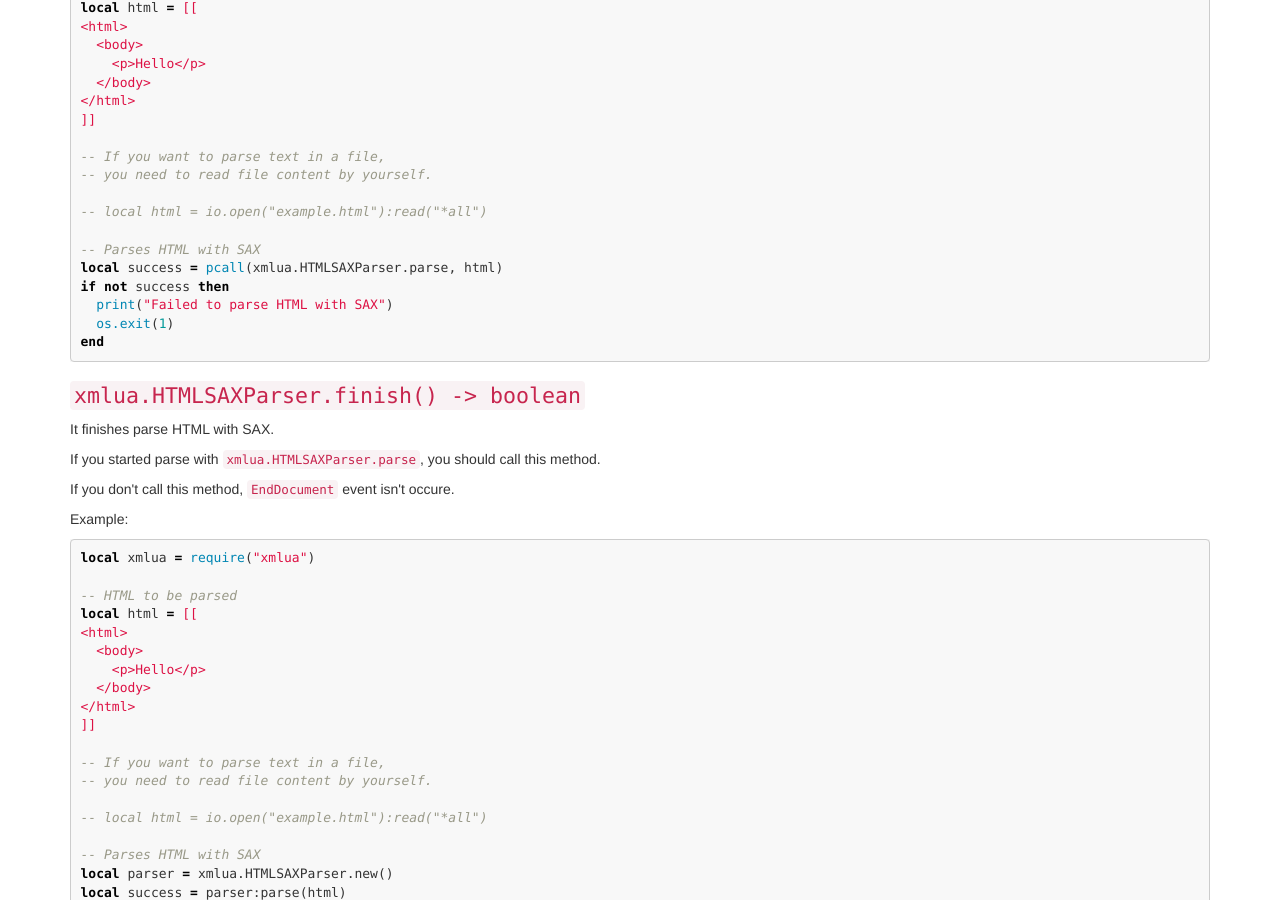
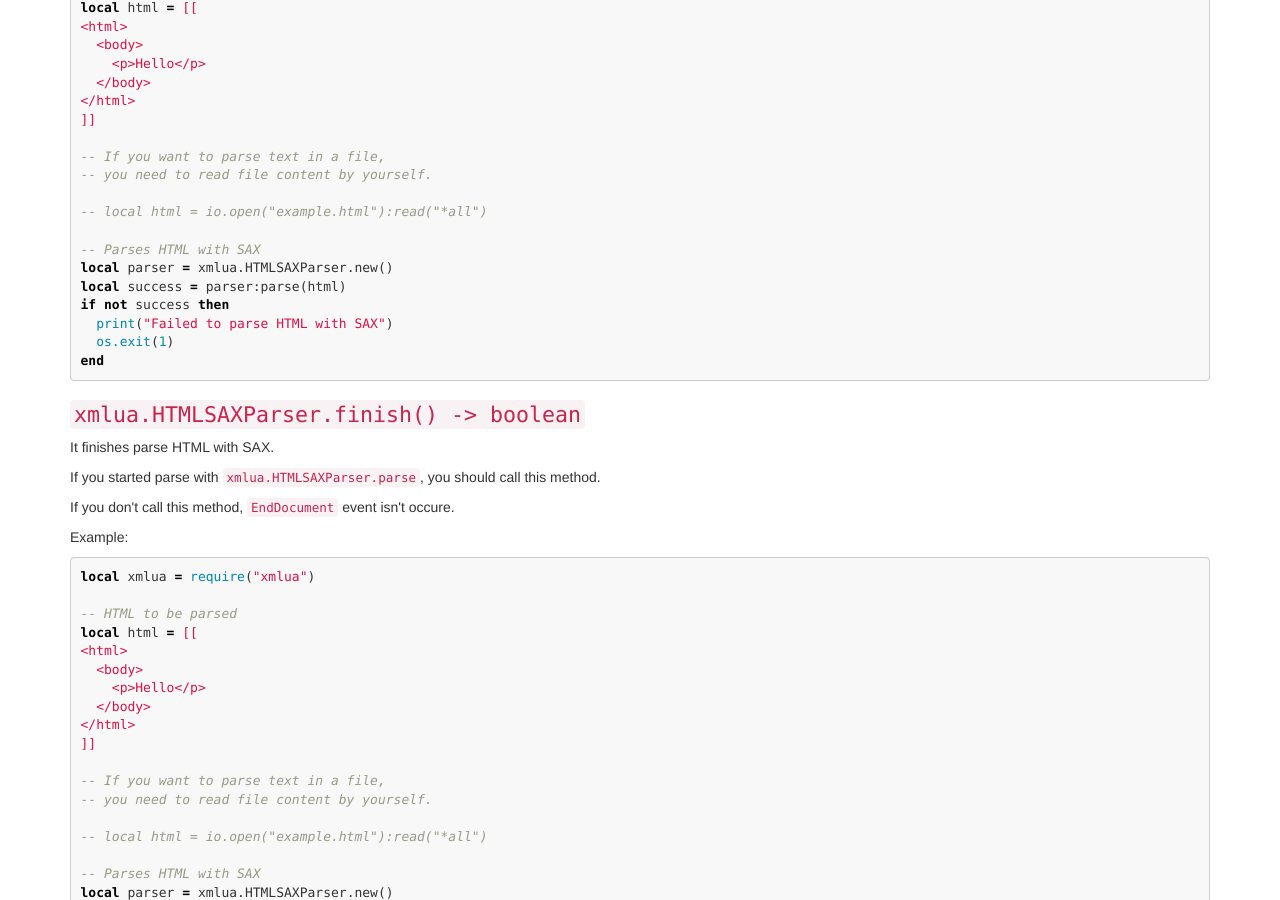
Before and after one commit to clear-code/xmlua, a Jekyll site: the page built from docs/reference/html-sax-parser.md, in a window 1280 px wide and 900 px high, scrolled down 1077 px. Built offline with Jekyll 4.4.1, drawn with Linux system fonts in a browser that asks for light colours.

Commit message:
doc reference: fix wrong example of xmlua.HTMLParser.parser

```diff
--- a/docs/reference/html-sax-parser.md
+++ b/docs/reference/html-sax-parser.md
@@ -71,7 +71,8 @@ local html = [[
 -- local html = io.open("example.html"):read("*all")
 
 -- Parses HTML with SAX
-local success = pcall(xmlua.HTMLSAXParser.parse, html)
+local parser = xmlua.HTMLSAXParser.new()
+local success = parser:parse(html)
 if not success then
   print("Failed to parse HTML with SAX")
   os.exit(1)
```
